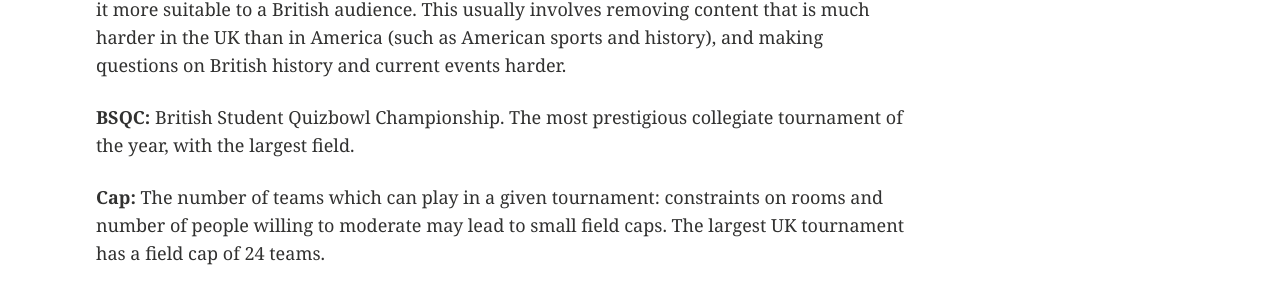
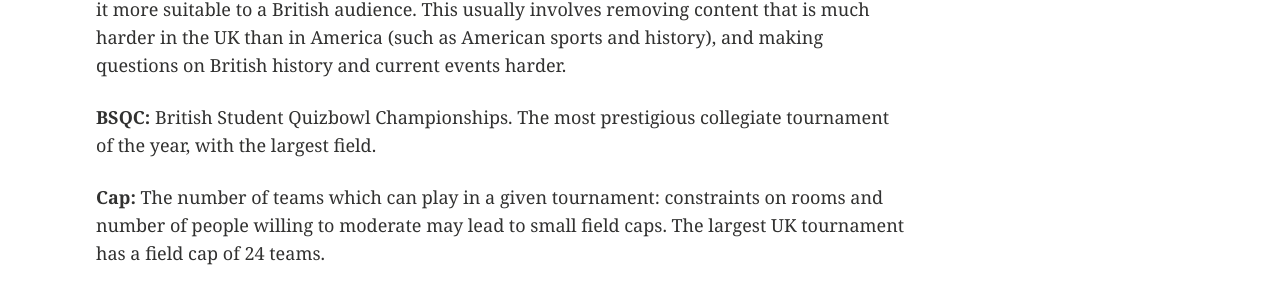
Before and after one commit to vbrej/vbrej.github.io, a Jekyll site: the page built from glossary.md, in a window 1280 px wide and 900 px high, scrolled down 526 px. Shown: the part 155-451 px from the top of the window. Built offline with Jekyll 4.4.1, drawn with Linux system fonts in a browser that asks for light colours.

```diff
--- a/glossary.md
+++ b/glossary.md
@@ -15,7 +15,7 @@ Over the years, the quizbowl community has developed its own somewhat specific j
 
 **Briticise:** The act of getting an American question set and replacing/editing questions to make it more suitable to a British audience. This usually involves removing content that is much harder in the UK than in America (such as American sports and history), and making questions on British history and current events harder.
 
-**BSQC:** British Student Quizbowl Championship. The most prestigious collegiate tournament of the year, with the largest field.
+**BSQC:** British Student Quizbowl Championships. The most prestigious collegiate tournament of the year, with the largest field.
 
 **Cap:** The number of teams which can play in a given tournament: constraints on rooms and number of people willing to moderate may lead to small field caps. The largest UK tournament has a field cap of 24 teams.
 
```
Also changed, not shown: _posts/articles/2018-09-05-oat-2019-announcement.md (+1 -3 lines), _posts/articles/2018-09-10-emoat-2019-announcement.md (added, +21 -0 lines), images/emoat-400x250.jpg (added).
